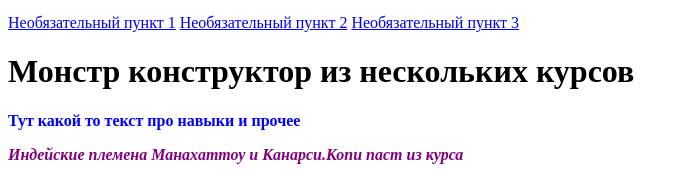
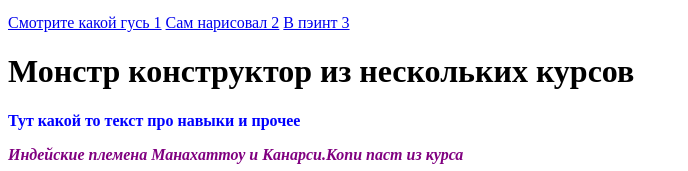
Before and after one commit to Lokstar-Ugar/Lokstar-Ugar.github.io, a plain HTML site: page index.html in a window 1280 px wide. Shown: the part 629-800 px from the top of the page, without its empty margins (0-688 px from the left). Drawn offline with Linux system fonts and the light colour scheme.

Commit message:
Update index.html

```diff
--- a/index.html
+++ b/index.html
@@ -22,9 +22,9 @@
 
 <aside>
   <div>
-    <a href="#">Необязательный пункт 1</a>
-    <a href="#">Необязательный пункт 2</a>
-    <a href="#">Необязательный пункт 3</a>
+    <a href="#">Смотрите какой гусь 1</a>
+    <a href="#">Сам нарисовал 2</a>
+    <a href="#">В пэинт 3</a>
   </div>
 </aside>
 
```
